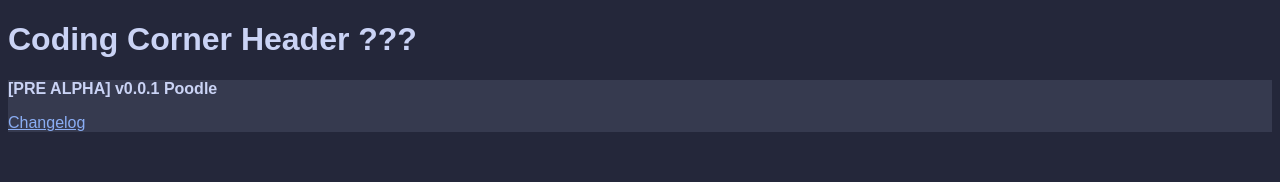
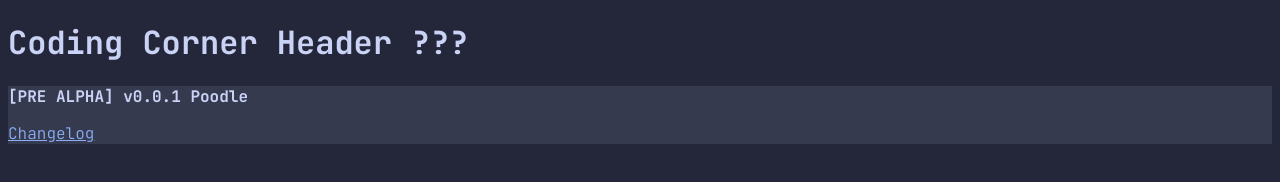
Before and after one commit to Dekoder-py/codingcorner-site-v3, a plain HTML site: page index.html in a window 1280 px wide. Drawn offline with Linux system fonts and the light colour scheme.

Commit message:
fix font (i think)

```diff
--- a/styles.css
+++ b/styles.css
@@ -1,3 +1,5 @@
+@import url('https://fonts.googleapis.com/css2?family=JetBrains+Mono:ital,wght@0,100..800;1,100..800&display=swap');
+
 /* catppuccin macchiato colors */
 :root {
   --ctp-base: #24273a;
@@ -12,11 +14,19 @@
 body {
   background-color: var(--ctp-base);
   color: var(--ctp-text);
-  font-family: sans-serif;
+  font-family: "JetBrains Mono", sans-serif;
+  font-optical-sizing: auto;
+  font-weight: 300;
+  font-style: normal;
 }
 
-footer {
+header, footer {
   background-color: var(--ctp-surface-0);
+}
+
+header {
+  font-size: 1.3em;
+  font-weight: 600;
 }
 
 a {
```
